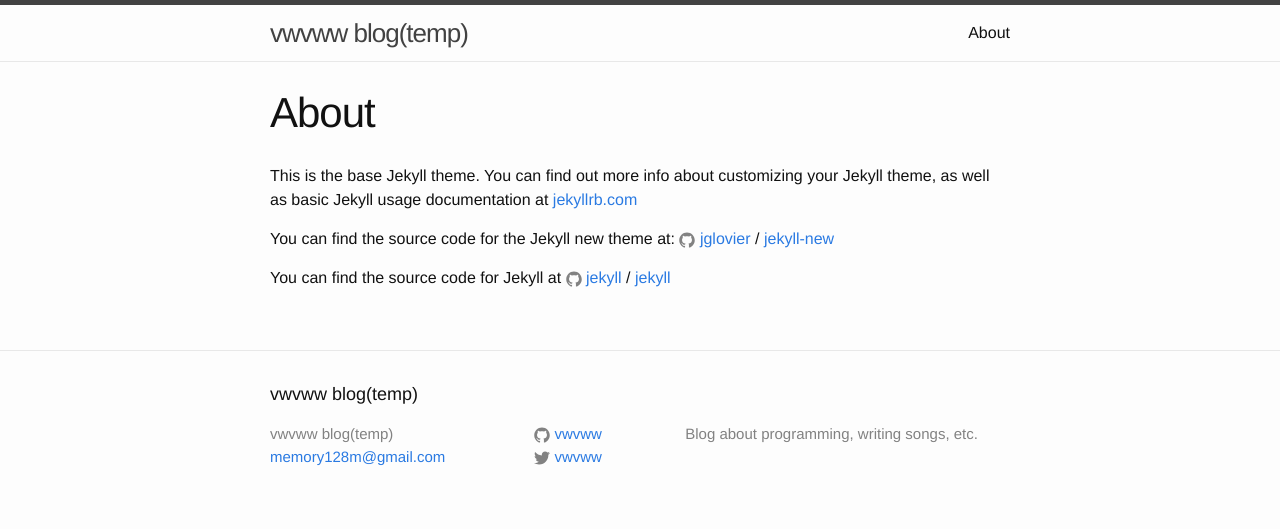
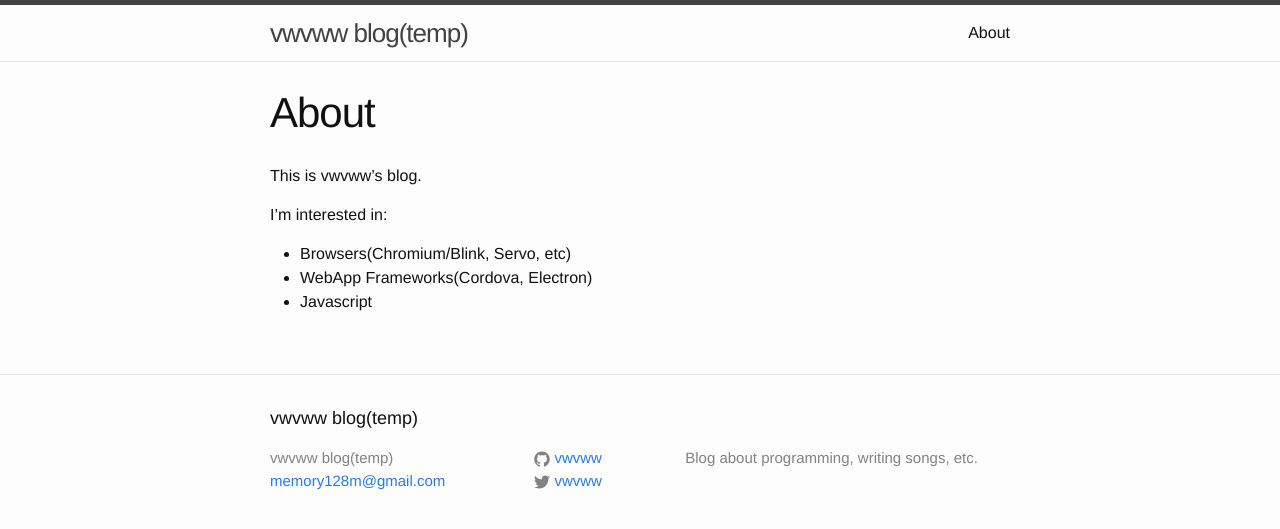
Before and after one commit to vwvww/vwvww.github.io, a Jekyll site: the page built from about.md, in a window 1280 px wide. Shown: the top 529 px of the page. Built offline with Jekyll 4.4.1, drawn with Linux system fonts in a browser that asks for light colours; comment, search, counter and statistics services are not loaded.

Commit message:
Modified about.md

```diff
--- a/about.md
+++ b/about.md
@@ -4,12 +4,9 @@ title: About
 permalink: /about/
 ---
 
-This is the base Jekyll theme. You can find out more info about customizing your Jekyll theme, as well as basic Jekyll usage documentation at [jekyllrb.com](http://jekyllrb.com/)
+This is vwvww's blog.
 
-You can find the source code for the Jekyll new theme at:
-{% include icon-github.html username="jglovier" %} /
-[jekyll-new](https://github.com/jglovier/jekyll-new)
-
-You can find the source code for Jekyll at
-{% include icon-github.html username="jekyll" %} /
-[jekyll](https://github.com/jekyll/jekyll)
+I'm interested in:
+* Browsers(Chromium/Blink, Servo, etc)
+* WebApp Frameworks(Cordova, Electron)
+* Javascript
```
